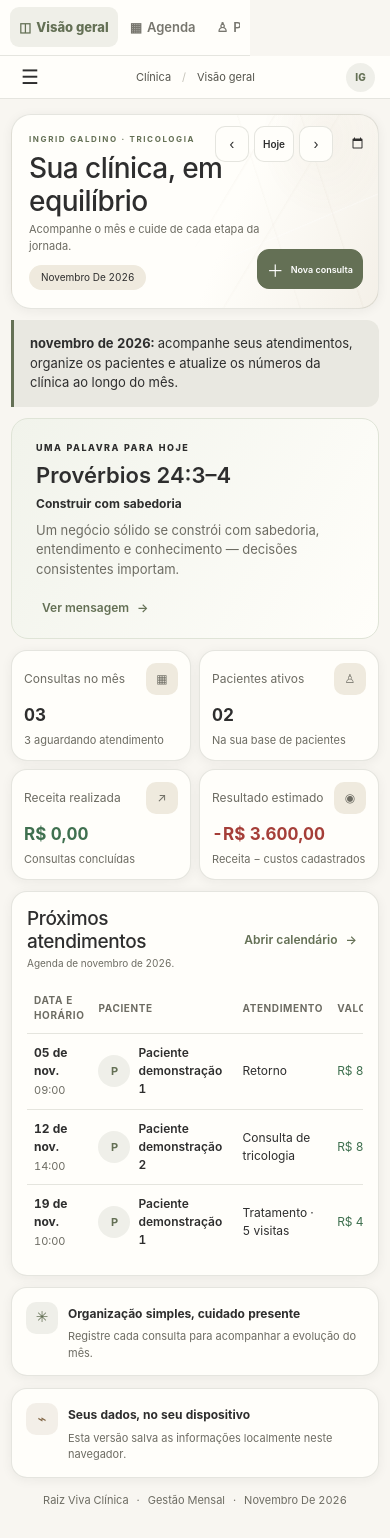
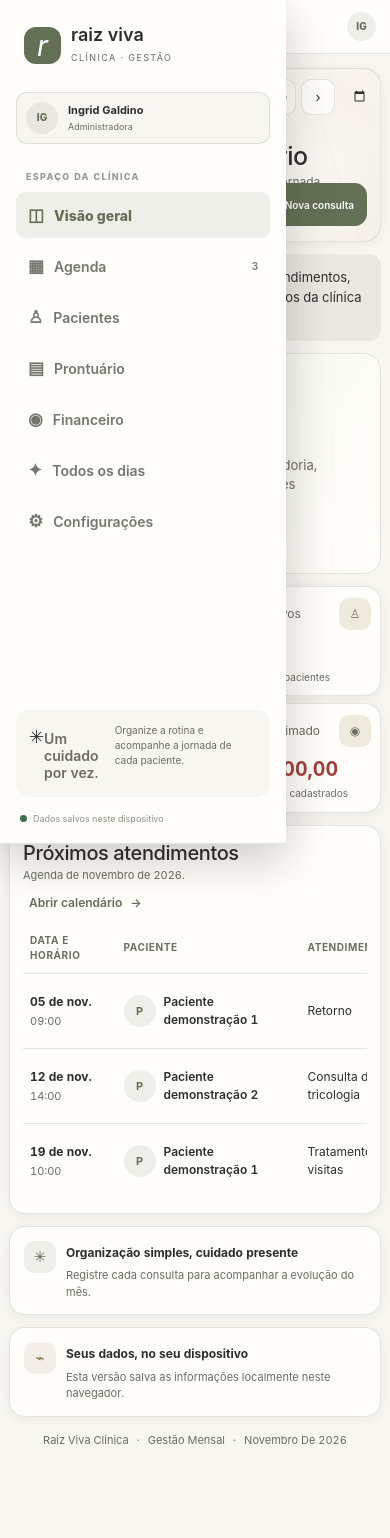
Before and after one commit to luanmarinho-png/zaindu, a Next.js app: page / in a window 390 px wide. After the commit the page ends 1476 px from the top, so only its background shows below. Built offline with nearby package versions, Linux system fonts and the light colour scheme.

Commit message:
Improve mobile layout and navigation

```diff
--- a/src/app/globals.css
+++ b/src/app/globals.css
@@ -116,3 +116,94 @@ html, body { font-family: var(--sc-font); background: var(--sc-surface); color:
 /* Tipografia unificada com o Design System SC */
 html, body, button, input, select, textarea { font-family: var(--sc-font); }
 .dailyHighlight{justify-content:flex-start}.dailyHighlight>div{flex:1}.dailyFooter{font-family:var(--sc-font);font-style:normal;font-size:14px}
+
+/* Navegação e conteúdo confortáveis em telas touch */
+.mobileNavBackdrop{display:none}
+@media(max-width:760px){
+  .shell,.shell.sidebarCollapsed{display:block;min-height:100dvh}
+  .sidebar,.sidebarCollapsed .sidebar{position:fixed;inset:0 auto 0 0;width:min(286px,86vw);height:100dvh;min-height:100dvh;padding:24px 16px 18px;display:flex;flex-direction:column;overflow-y:auto;overscroll-behavior:contain;background:var(--sc-card);box-shadow:0 16px 44px #17191338;z-index:20;transform:translateX(-105%);transition:transform .22s ease}
+  .shell.mobileNavOpen .sidebar{transform:translateX(0)}
+  .sidebar .brand,.sidebar .workspace,.sidebar .navLabel,.sidebar .sideTip,.sidebar .sidebarFoot{display:flex}
+  .sidebar .navLabel{display:block}
+  .sideNav{display:grid;gap:5px;overflow:visible}
+  .navItem{min-height:46px;height:auto;padding:0 12px;font-size:14px;gap:10px}
+  .navItem .navIcon{font-size:17px}
+  .navCount{display:inline;margin-left:auto}
+  .collapseButton{display:none}
+  .mobileNavBackdrop{display:block;position:fixed;inset:0;width:100%;height:100%;border:0;border-radius:0;background:#191a1670;z-index:19}
+  .mainArea{display:block;min-width:0}
+  .topbar{position:sticky;top:0;z-index:8;height:54px;padding:0 14px;gap:10px;background:#fffefa}
+  .mobileMenu{display:grid;place-items:center;flex:0 0 40px;width:40px;height:40px;border:1px solid var(--line);border-radius:11px;background:#fffefa;font-size:19px;line-height:1;cursor:pointer}
+  .crumb{min-width:0;flex:1;font-size:12px;white-space:nowrap;overflow:hidden;text-overflow:ellipsis}
+  .topActions{gap:6px}
+  .content{width:100%;padding:14px 12px 28px;grid-template-columns:minmax(0,1fr);gap:12px}
+  .content>*{min-width:0;grid-column:1/-1}
+  .pageHeading{position:relative;min-height:164px;padding:55px 16px 15px;border-radius:17px;align-items:flex-end;overflow:hidden}
+  .pageHeading>div:first-child{max-width:100%}
+  .pageHeading h1{font-size:clamp(25px,7vw,32px);line-height:1.08;max-width:100%;overflow-wrap:anywhere}
+  .pageHeading .eyebrow{font-size:8px;letter-spacing:1.6px}
+  .pageHeading .subheading{max-width:100%;font-size:12px;line-height:1.45}
+  .pageHeading .monthControls{right:12px;top:10px;left:12px;justify-content:flex-end}
+  .pageHeading .monthControls input{max-width:38px}
+  .heroActions{display:contents}
+  .heroActions .button{position:absolute;right:13px;bottom:12px;z-index:2;min-height:40px;height:auto;padding:8px 12px;font-size:11px}
+  .month-pill{font-size:10px}
+  .metricGrid{grid-template-columns:repeat(2,minmax(0,1fr));gap:9px}
+  .metricCard{min-width:0;padding:13px 11px}
+  .metricCard>strong{font-size:clamp(18px,5vw,23px);overflow-wrap:anywhere}
+  .metricCard small{font-size:10px;line-height:1.35}
+  .panel{min-width:0;padding:15px 13px;border-radius:16px}
+  .panelHeader{align-items:flex-start;gap:10px;flex-wrap:wrap}
+  .panelHeader h2{font-size:20px}
+  .panelHeader p{font-size:11px;line-height:1.45}
+  .panelHeader>.button,.panelHeader>.textButton{flex:none}
+  .tableWrap{width:100%;overflow-x:auto;-webkit-overflow-scrolling:touch}
+  .tableWrap table{min-width:680px}
+  .calendarPanel{padding:11px 7px}
+  .calendarWeekdays,.calendarGrid{grid-template-columns:repeat(7,minmax(0,1fr))}
+  .calendarDay{min-width:0;min-height:78px;padding:3px 2px;overflow:hidden}
+  .calendarDayHead{gap:1px}
+  .calendarDayHead>span{width:20px;height:20px;font-size:9px}
+  .calendarDayHead button{width:18px;height:18px;font-size:12px}
+  .calendarEvent{max-width:100%;overflow:hidden;text-overflow:ellipsis}
+  .settingsGrid,.financeForm,.noteGroupFields,.profileFormGrid{grid-template-columns:minmax(0,1fr)}
+  .supplyForm{grid-template-columns:repeat(2,minmax(0,1fr))}
+  .supplyForm input{width:100%;min-width:0}
+  .supplyForm button{grid-column:1/-1;min-height:42px}
+  .supplyRow{grid-template-columns:minmax(0,1fr) minmax(0,1fr);gap:9px}
+  .supplyRow>span{grid-column:1/-1}
+  .supplyRow>button{justify-self:end}
+  .knowledgeInput{align-items:flex-start;flex-direction:column}
+  .knowledgeInput input,.supplyRow input{width:100%;max-width:100%}
+  .costChips{gap:6px}
+  .appointmentTimeline article{grid-template-columns:minmax(0,1fr);gap:6px}
+  .profileHeader{align-items:flex-start;gap:10px;flex-wrap:wrap}
+  .profileGrid,.clinicalAlerts{grid-template-columns:minmax(0,1fr)}
+  .noteMeta{grid-template-columns:minmax(0,1fr)}
+  .mediaGrid{grid-template-columns:repeat(2,minmax(0,1fr))}
+  .dailyLead{padding:20px 16px}
+  .dailyLead h2{font-size:clamp(24px,7vw,32px);overflow-wrap:anywhere}
+  .dailyLead p{font-size:14px}
+  .dailyVerseGrid{grid-template-columns:minmax(0,1fr)}
+  .bottomCards{grid-template-columns:minmax(0,1fr)}
+  .overlay{align-items:flex-end;padding:0;}
+  .modal{width:100%;max-width:none;max-height:92dvh;overflow-y:auto;border-radius:20px 20px 0 0;padding:17px 14px calc(16px + env(safe-area-inset-bottom))}
+  .modalForm,.profileFormGrid{grid-template-columns:minmax(0,1fr)}
+  .modalForm>label.full,.profileFormGrid .full{grid-column:auto}
+  .modalActions{position:sticky;bottom:-16px;padding:12px 0 max(4px,env(safe-area-inset-bottom));background:var(--white)}
+  .modalForm input,.modalForm select,.noteForm input,.noteForm select,.profileForm input,.profileForm select,.mediaForm input,.mediaForm select,.settingsList form input,.supplyForm input,.supplyRow input{font-size:16px;min-height:42px}
+}
+@media(max-width:420px){
+  .content{padding-inline:9px}
+  .pageHeading{min-height:174px;padding-inline:13px}
+  .pageHeading h1{font-size:25px}
+  .heroActions .button{font-size:10px}
+  .metricGrid{gap:7px}
+  .metricCard{padding:11px 9px}
+  .calendarDay{min-height:68px}
+  .calendarEvent{padding:3px 1px}
+  .calendarLegend{flex-wrap:wrap}
+  .mediaGrid{grid-template-columns:minmax(0,1fr)}
+  .modalActions{gap:8px}
+  .modalActions .button{flex:1;justify-content:center;padding-inline:8px}
+}
--- a/src/app/page.tsx
+++ b/src/app/page.tsx
@@ -64,6 +64,7 @@ export default function Home() {
   const [view, setView] = useState<'Visão geral' | 'Agenda' | 'Pacientes' | 'Prontuário' | 'Financeiro' | 'Configurações' | 'Todos os dias'>('Visão geral');
   const [query, setQuery] = useState('');
   const [sidebarCollapsed,setSidebarCollapsed]=useState(false);
+  const [mobileNavOpen,setMobileNavOpen]=useState(false);
   const [supplyDraft,setSupplyDraft]=useState({name:'',category:'Personalizado',unit:'unidade',unitCost:'',defaultQty:'1'});
   const [patientForm, setPatientForm] = useState(false);
   const [appointmentForm, setAppointmentForm] = useState(false);
@@ -109,9 +110,10 @@ export default function Home() {
   async function removeMedia(item:MediaAttachment){await deleteImageBlob(item.storageKey).catch(()=>{});setData(d=>({...d,media:d.media.filter(media=>media.id!==item.id)}));}
   function appendSetting(key:'appointmentTypes'|'trichoscopyFindings',value:string){const clean=value.trim();if(!clean)return;setData(d=>({...d,settings:{...d.settings,[key]:d.settings[key].includes(clean)?d.settings[key]:[...d.settings[key],clean]}}));}
   function removeSetting(key:'appointmentTypes'|'trichoscopyFindings',value:string){setData(d=>({...d,settings:{...d.settings,[key]:d.settings[key].filter(item=>item!==value)}}));}
-  return <main className={`shell ${sidebarCollapsed?'sidebarCollapsed':''}`}>
-    <aside className="sidebar"><button className="collapseButton" onClick={()=>setSidebarCollapsed(!sidebarCollapsed)} aria-label={sidebarCollapsed?'Expandir menu':'Recolher menu'}>{sidebarCollapsed?'→':'←'}</button><div className="brand"><div className="brandMark">r</div><div><strong>raiz viva</strong><small>CLÍNICA · GESTÃO</small></div></div><div className="workspace"><span className="avatar">IG</span><div><strong>Ingrid Galdino</strong><small>Administradora</small></div></div><div className="navLabel">ESPAÇO DA CLÍNICA</div><nav className="sideNav" aria-label="Navegação principal">{(['Visão geral','Agenda','Pacientes','Prontuário','Financeiro','Todos os dias','Configurações'] as const).map((item,i)=><button key={item} onClick={()=>setView(item)} className={`navItem ${view===item?'selected':''}`}><span className="navIcon">{['◫','▦','♙','▤','◉','✦','⚙'][i]}</span>{item}{item==='Agenda'&&<span className="navCount">{scheduled}</span>}</button>)}</nav><div className="sideTip"><span>✳</span><b>Um cuidado por vez.</b><p>Organize a rotina e acompanhe a jornada de cada paciente.</p></div><div className="sidebarFoot"><span className="statusDot"/> Dados salvos neste dispositivo</div></aside>
-    <section className="mainArea"><header className="topbar"><button className="mobileMenu" onClick={()=>setSidebarCollapsed(!sidebarCollapsed)} aria-label="Abrir ou recolher menu">☰</button><div className="crumb">Clínica <span>/</span> {view}</div><div className="topActions"><span className="topAvatar">IG</span></div></header><div className={`content view-${view==='Visão geral'?'home':view==='Financeiro'?'finance':view==='Agenda'?'agenda':view==='Prontuário'?'record':view==='Configurações'?'settings':view==='Todos os dias'?'daily':'patients'}`}>
+return <main className={`shell ${sidebarCollapsed?'sidebarCollapsed':''} ${mobileNavOpen?'mobileNavOpen':''}`}>
+    <aside className="sidebar" id="clinic-sidebar"><button className="collapseButton" onClick={()=>setSidebarCollapsed(!sidebarCollapsed)} aria-label={sidebarCollapsed?'Expandir menu':'Recolher menu'}>{sidebarCollapsed?'→':'←'}</button><div className="brand"><div className="brandMark">r</div><div><strong>raiz viva</strong><small>CLÍNICA · GESTÃO</small></div></div><div className="workspace"><span className="avatar">IG</span><div><strong>Ingrid Galdino</strong><small>Administradora</small></div></div><div className="navLabel">ESPAÇO DA CLÍNICA</div><nav className="sideNav" aria-label="Navegação principal">{(['Visão geral','Agenda','Pacientes','Prontuário','Financeiro','Todos os dias','Configurações'] as const).map((item,i)=><button key={item} onClick={()=>{setView(item);setMobileNavOpen(false);}} className={`navItem ${view===item?'selected':''}`}><span className="navIcon">{['◫','▦','♙','▤','◉','✦','⚙'][i]}</span>{item}{item==='Agenda'&&<span className="navCount">{scheduled}</span>}</button>)}</nav><div className="sideTip"><span>✳</span><b>Um cuidado por vez.</b><p>Organize a rotina e acompanhe a jornada de cada paciente.</p></div><div className="sidebarFoot"><span className="statusDot"/> Dados salvos neste dispositivo</div></aside>
+    {mobileNavOpen&&<button className="mobileNavBackdrop" aria-label="Fechar menu" onClick={()=>setMobileNavOpen(false)}/>}
+    <section className="mainArea"><header className="topbar"><button className="mobileMenu" onClick={()=>setMobileNavOpen(true)} aria-label="Abrir menu" aria-expanded={mobileNavOpen} aria-controls="clinic-sidebar">☰</button><div className="crumb">Clínica <span>/</span> {view}</div><div className="topActions"><span className="topAvatar">IG</span></div></header><div className={`content view-${view==='Visão geral'?'home':view==='Financeiro'?'finance':view==='Agenda'?'agenda':view==='Prontuário'?'record':view==='Configurações'?'settings':view==='Todos os dias'?'daily':'patients'}`}>
       <div className="pageHeading"><div><p className="eyebrow">INGRID GALDINO · TRICOLOGIA</p><h1>{view==='Visão geral'?'Sua clínica, em equilíbrio':view}</h1><p className="subheading">{view==='Visão geral'?'Acompanhe o mês e cuide de cada etapa da jornada.':view==='Agenda'?'Calendário mensal de consultas e retornos.':view==='Pacientes'?'Cadastro de pacientes.':view==='Prontuário'?'Anamnese, evolução e documentação tricoscópica.':view==='Financeiro'?'Receitas, custos e resultado do mês.':'Personalize tipos de atendimento e listas clínicas.'}</p>{!['Pacientes','Todos os dias'].includes(view)&&<span className="month-pill">{monthName(monthDate)}</span>}</div>{!['Pacientes','Todos os dias'].includes(view)&&<div className="heroActions"><div className="monthControls"><button onClick={() => shiftMonth(-1)} aria-label="Mês anterior">‹</button><button className="todayButton" onClick={() => setMonth(monthKey(new Date()))}>Hoje</button><button onClick={() => shiftMonth(1)} aria-label="Próximo mês">›</button><input type="month" value={month} onChange={e => setMonth(e.target.value)} aria-label="Selecionar mês" /></div><button className="button primary" onClick={() => openAppointmentForm(`${month}-01`)}><span>＋</span> Nova consulta</button></div>}</div>
       {view==='Visão geral' && <div className="intro spanAll"><b>{monthName(monthDate)}:</b> acompanhe seus atendimentos, organize os pacientes e atualize os números da clínica ao longo do mês.</div>}
       {view==='Visão geral' && <section className="dailyHighlight spanAll"><div><span className="dailyEyebrow">UMA PALAVRA PARA HOJE</span><h2>{verseForToday().reference}</h2><b>{verseForToday().theme}</b><p>{verseForToday().reflection}</p></div><button className="textButton" onClick={()=>setView('Todos os dias')}>Ver mensagem <span>→</span></button></section>
```
